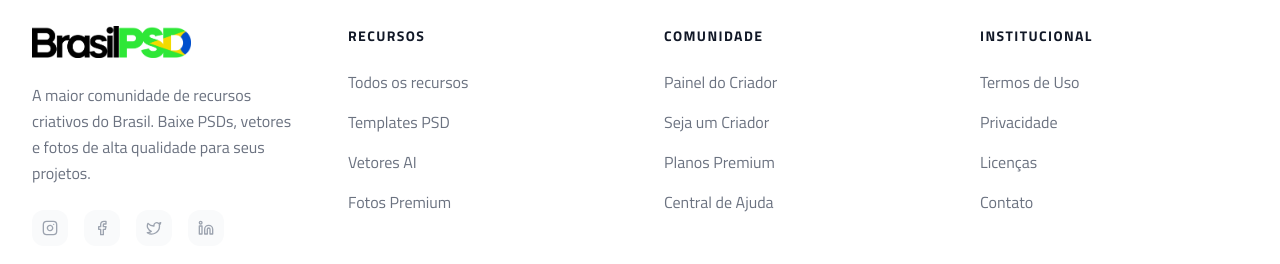
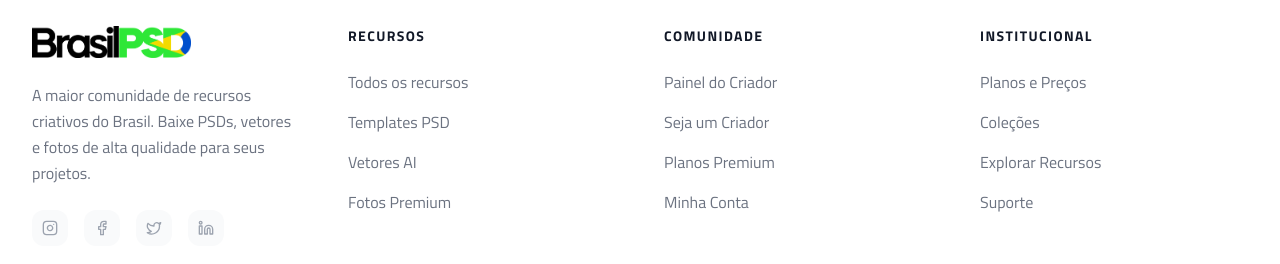
Before and after one commit to agenciabaepi/brasilpsd, a Next.js app: page / in a window 1280 px wide. Shown: the part 1757-2021 px from the top of the page. Built offline with nearby package versions, Linux system fonts and the light colour scheme; no server answers; the database is empty.

Commit message:
fix: corrigir links quebrados no Footer que causavam 404s
- Substituído links para rotas inexistentes por rotas válidas
- /become-creator -> /signup
- /pricing -> /premium
- /help, /terms, /privacy, /license, /contact -> rotas existentes
- Isso resolve os 7 erros 404 no console

```diff
--- a/components/layout/Footer.tsx
+++ b/components/layout/Footer.tsx
@@ -33,16 +33,16 @@ export default function Footer() {
 
           <FooterSection title="Comunidade">
             <FooterLink href="/creator">Painel do Criador</FooterLink>
-            <FooterLink href="/become-creator">Seja um Criador</FooterLink>
-            <FooterLink href="/pricing">Planos Premium</FooterLink>
-            <FooterLink href="/help">Central de Ajuda</FooterLink>
+            <FooterLink href="/signup">Seja um Criador</FooterLink>
+            <FooterLink href="/premium">Planos Premium</FooterLink>
+            <FooterLink href="/dashboard">Minha Conta</FooterLink>
           </FooterSection>
 
           <FooterSection title="Institucional">
-            <FooterLink href="/terms">Termos de Uso</FooterLink>
-            <FooterLink href="/privacy">Privacidade</FooterLink>
-            <FooterLink href="/license">Licenças</FooterLink>
-            <FooterLink href="/contact">Contato</FooterLink>
+            <FooterLink href="/premium">Planos e Preços</FooterLink>
+            <FooterLink href="/collections">Coleções</FooterLink>
+            <FooterLink href="/explore">Explorar Recursos</FooterLink>
+            <FooterLink href="/dashboard">Suporte</FooterLink>
           </FooterSection>
         </div>
 
```
